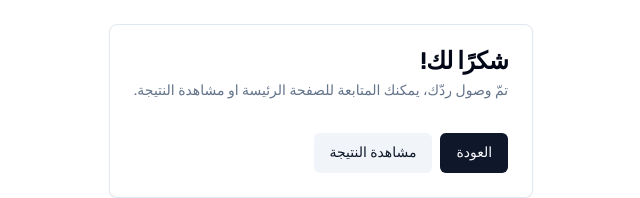
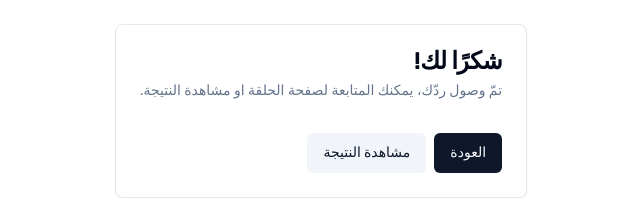
Before and after one commit to Labrarysa/CourseManager, a Next.js app: page /submissionPage in a window 1280 px wide. Shown: the top 198 px of the page, without its empty margins (464-1104 px from the left). Built offline with nearby package versions, Linux system fonts and the light colour scheme.

Commit message:
enhance: Changed a phrase

```diff
--- a/app/submissionPage/page.tsx
+++ b/app/submissionPage/page.tsx
@@ -18,7 +18,7 @@ const SubmissionPage = () => {
         {/* Message content */}
         <CardTitle>شكرًا لك!</CardTitle>
         <CardDescription>
-          تمّ وصول ردّك، يمكنك المتابعة للصفحة الرئيسة او مشاهدة النتيجة.
+          تمّ وصول ردّك، يمكنك المتابعة لصفحة الحلقة او مشاهدة النتيجة.
         </CardDescription>
         {/* Card actions (buttons) */}
         <CardContent className="flex flex-row gap-2 px-0 pt-6 pb-0">
```
